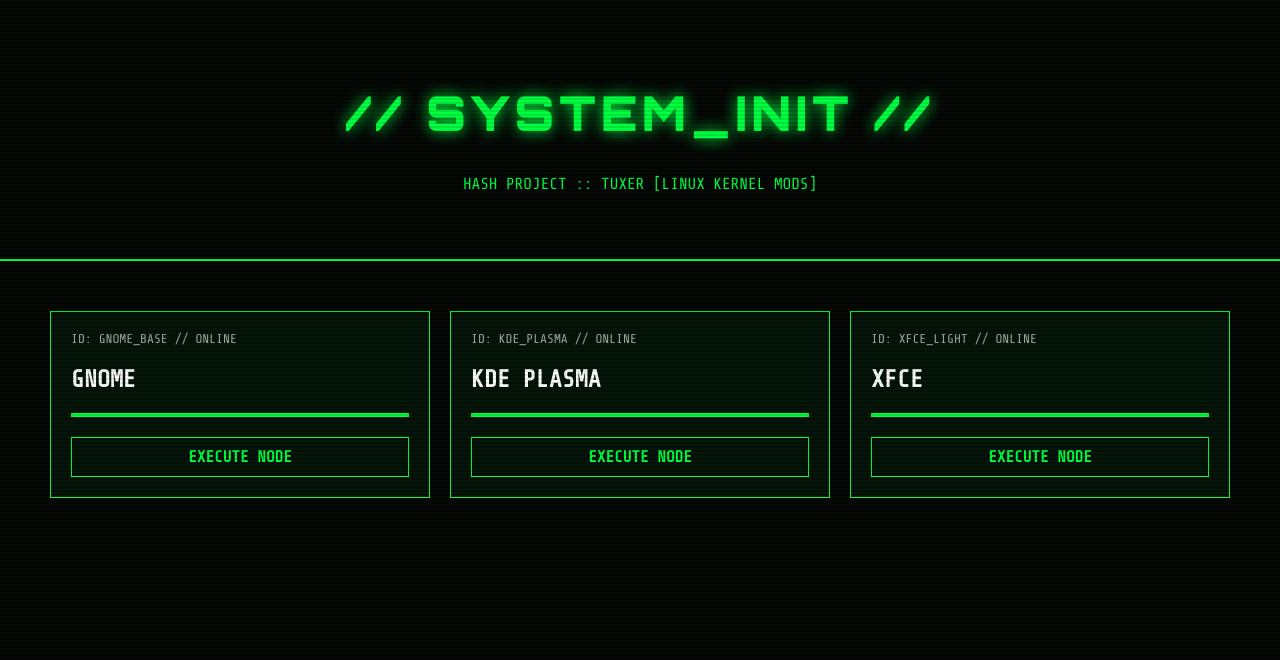
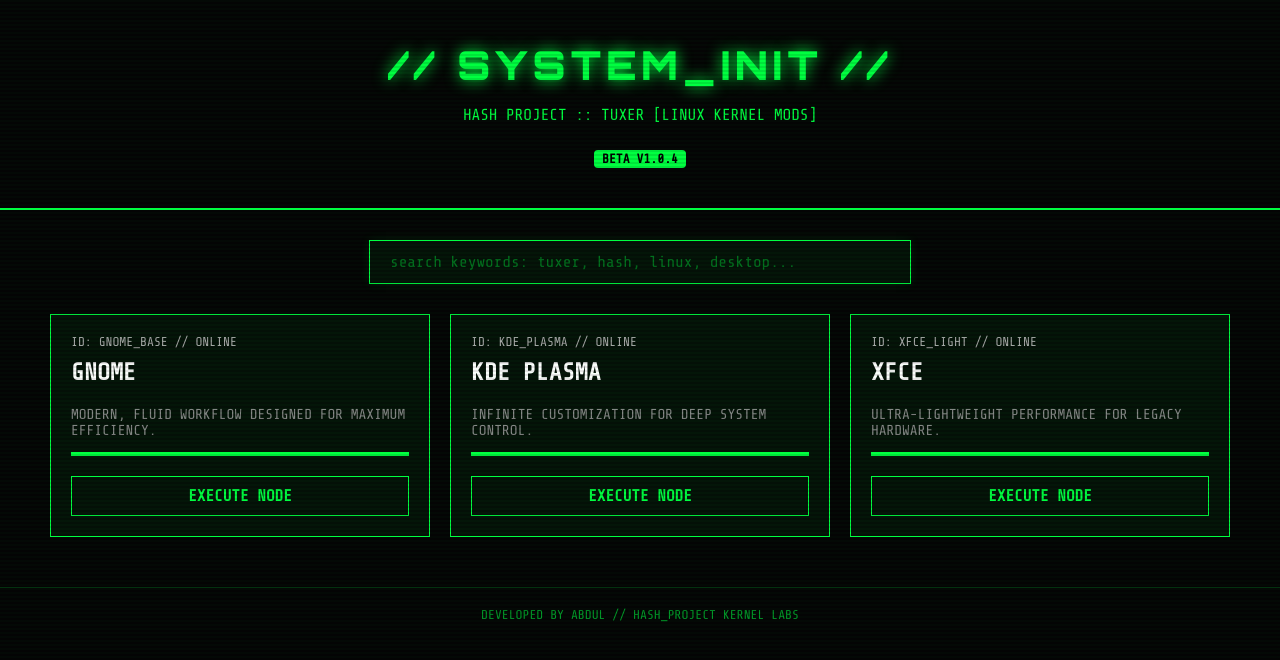
Before and after one commit to dragon973/Desktop-linux, a plain HTML site: page index.html in a window 1280 px wide. Drawn offline with nearby package versions, Linux system fonts and the light colour scheme.

Commit message:
Refactor header and add interactive search bar
Updated header styles, added a beta badge, and improved search functionality.

```diff
--- a/index.html
+++ b/index.html
@@ -25,12 +25,45 @@
             background-size: 100% 4px; pointer-events: none; z-index: 10;
         }
 
-        .header { padding: 50px; border-bottom: 2px solid var(--neon); text-align: center; }
-        .header h1 { font-family: 'Orbitron'; font-size: 3rem; letter-spacing: 5px; text-shadow: 0 0 15px var(--neon); }
+        .header { padding: 40px; border-bottom: 2px solid var(--neon); text-align: center; }
+        .header h1 { font-family: 'Orbitron'; font-size: 2.5rem; letter-spacing: 5px; text-shadow: 0 0 15px var(--neon); margin: 0; }
+
+        .beta-badge {
+            background: var(--neon);
+            color: #000;
+            padding: 2px 8px;
+            font-size: 0.8rem;
+            font-weight: bold;
+            border-radius: 4px;
+            display: inline-block;
+            margin-top: 10px;
+        }
+
+        /* Search Bar Section */
+        .search-container {
+            text-align: center;
+            margin: 30px 20px;
+        }
+
+        .search-input {
+            background: rgba(0, 255, 65, 0.05);
+            border: 1px solid var(--neon);
+            padding: 12px 20px;
+            color: var(--neon);
+            font-family: 'Share Tech Mono', monospace;
+            font-size: 1rem;
+            width: 100%;
+            max-width: 500px;
+            outline: none;
+            text-transform: lowercase;
+            box-shadow: 0 0 10px rgba(0, 255, 65, 0.1);
+        }
+
+        .search-input::placeholder { color: rgba(0, 255, 65, 0.4); }
 
         .grid-container {
             display: grid; grid-template-columns: repeat(auto-fit, minmax(300px, 1fr));
-            gap: 20px; padding: 50px;
+            gap: 20px; padding: 0 50px 50px 50px;
         }
 
         .node {
@@ -43,7 +76,7 @@
 
         .node:hover { box-shadow: 0 0 20px var(--neon); background: rgba(0, 255, 65, 0.1); }
 
-        .node h2 { color: #fff; }
+        .node h2 { color: #fff; margin-top: 0; }
         .status { font-size: 0.8rem; color: #aaa; margin-bottom: 10px; }
 
         .btn {
@@ -58,6 +91,14 @@
         .loader { width: 100%; height: 4px; background: #111; margin-top: 10px; }
         .loader-fill { height: 100%; background: var(--neon); width: 0%; animation: load 2s forwards; }
         @keyframes load { to { width: 100%; } }
+
+        footer {
+            text-align: center;
+            padding: 20px;
+            border-top: 1px solid rgba(0, 255, 65, 0.2);
+            font-size: 0.8rem;
+            color: rgba(0, 255, 65, 0.6);
+        }
     </style>
 </head>
 <body>
@@ -66,33 +107,60 @@
     <div class="header">
         <h1>// SYSTEM_INIT //</h1>
         <p>HASH PROJECT :: TUXER [LINUX KERNEL MODS]</p>
+        <div class="beta-badge">BETA v1.0.4</div>
     </div>
 
-    <div class="grid-container">
-        <div class="node">
+    <!-- Interactive Search Bar -->
+    <div class="search-container">
+        <input type="text" id="terminalSearch" class="search-input" placeholder="search keywords: tuxer, hash, linux, desktop..." onkeyup="filterNodes()">
+    </div>
+
+    <div class="grid-container" id="nodeGrid">
+        <div class="node" data-keywords="linux desktop gnome hash tuxer">
             <div class="status">ID: GNOME_BASE // ONLINE</div>
             <h2>GNOME</h2>
+            <p style="color:#888; font-size: 0.9rem;">Modern, fluid workflow designed for maximum efficiency.</p>
             <div class="loader"><div class="loader-fill"></div></div>
-            <a href="https://www.gnome.org" class="btn">EXECUTE NODE</a>
+            <a href="https://www.gnome.org" target="_blank" class="btn">EXECUTE NODE</a>
         </div>
-        <div class="node">
+
+        <div class="node" data-keywords="linux desktop kde plasma hash tuxer">
             <div class="status">ID: KDE_PLASMA // ONLINE</div>
             <h2>KDE PLASMA</h2>
+            <p style="color:#888; font-size: 0.9rem;">Infinite customization for deep system control.</p>
             <div class="loader"><div class="loader-fill" style="animation-delay: 0.5s;"></div></div>
-            <a href="https://kde.org" class="btn">EXECUTE NODE</a>
+            <a href="https://kde.org" target="_blank" class="btn">EXECUTE NODE</a>
         </div>
-        <div class="node">
+
+        <div class="node" data-keywords="linux desktop xfce hash tuxer">
             <div class="status">ID: XFCE_LIGHT // ONLINE</div>
             <h2>XFCE</h2>
+            <p style="color:#888; font-size: 0.9rem;">Ultra-lightweight performance for legacy hardware.</p>
             <div class="loader"><div class="loader-fill" style="animation-delay: 1s;"></div></div>
-            <a href="https://xfce.org" class="btn">EXECUTE NODE</a>
+            <a href="https://xfce.org" target="_blank" class="btn">EXECUTE NODE</a>
         </div>
     </div>
 
+    <footer>
+        DEVELOPED BY ABDUL // HASH_PROJECT KERNEL LABS
+    </footer>
+
     <script>
-        // Matrix Rain effect placeholder or console logs
-        console.log("HASH_PROJECT [STARTED]");
-        console.log("TUXER KERNEL LINKED...");
+        // Real-time filtering for tuxer, hash, linux, desktop keywords
+        function filterNodes() {
+            let query = document.getElementById('terminalSearch').value.toLowerCase();
+            let nodes = document.getElementsByClassName('node');
+
+            for (let i = 0; i < nodes.length; i++) {
+                let keywords = nodes[i].getAttribute('data-keywords');
+                if (keywords.includes(query) || query === "") {
+                    nodes.style.display = "block";
+                } else {
+                    nodes.style.display = "none";
+                }
+            }
+        }
+        console.log("HASH_PROJECT [STARTED BY ABDUL]");
     </script>
 </body>
 </html>
```
